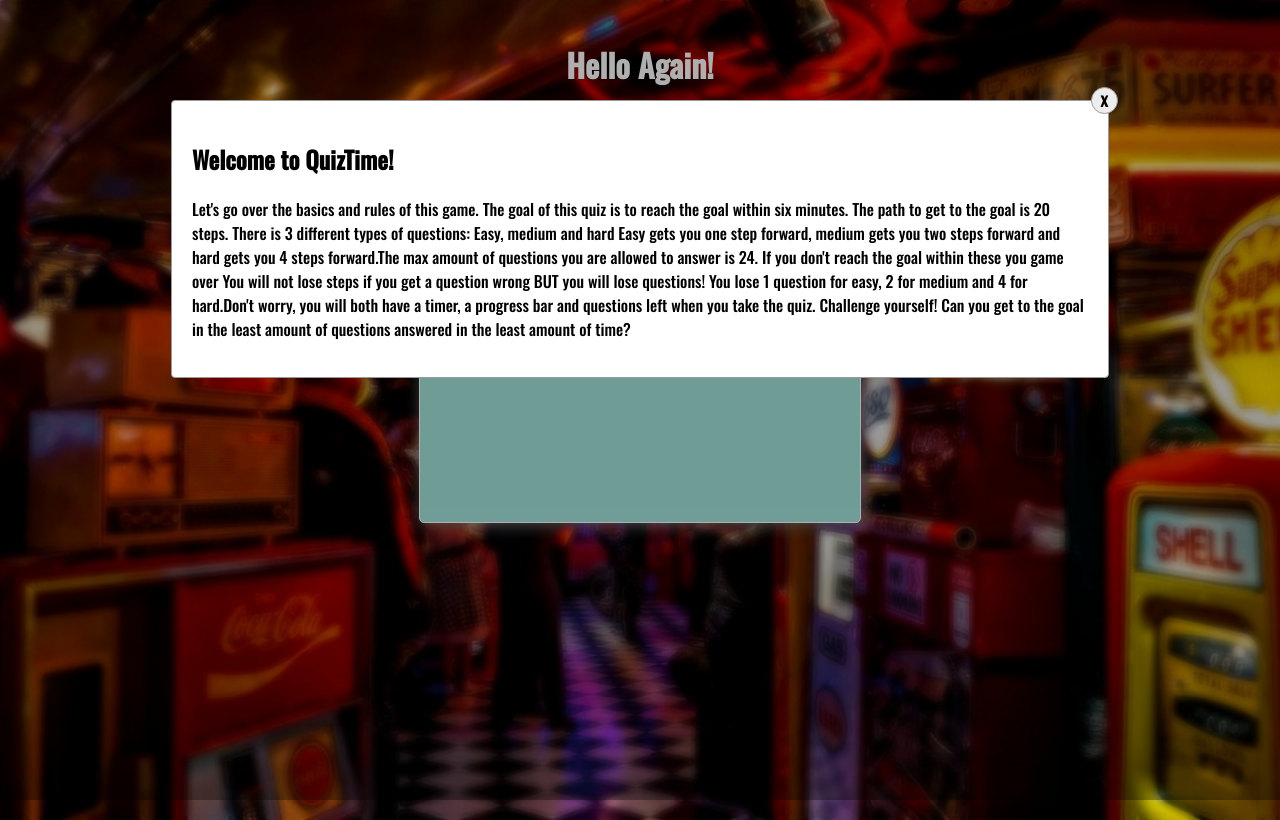
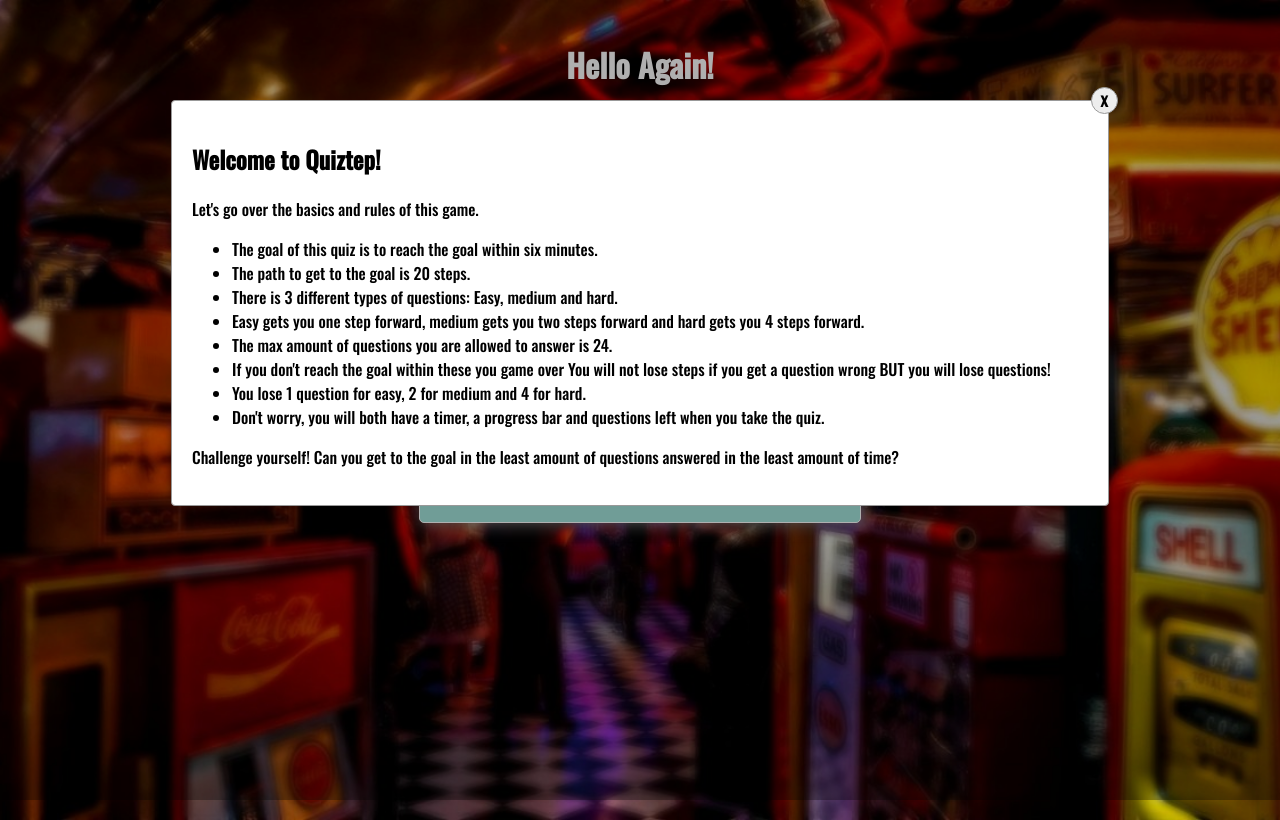
Before and after one commit to annaester/technigo-final-project, a React (Create React App) app in the folder frontend/: page / in a window 1280 px wide. Both pictures are taken after a click on the button "RULES". Built offline with nearby package versions, Linux system fonts and the light colour scheme; the HTML template or start-up script is replaced by a standard one.

Commit message:
added reducer and counter

```diff
--- a/frontend/src/components/Game.js
+++ b/frontend/src/components/Game.js
@@ -7,6 +7,10 @@ import { fetchEasyQuestions } from "../reducers/questions";
 import { fetchMiddleQuestions } from "../reducers/questions";
 import { fetchHardQuestions } from "../reducers/questions";
 import styled from "styled-components";
+import Timer from "./Timer";
+
+import { counter } from "../reducers/counter";
+
 // import GameCard from "./GameCard";
 
 const GameBoard = styled.main`
@@ -29,9 +33,12 @@ const GameCard = styled.div`
 `;
 
 const Game = () => {
-  const [amountOfQuestions, setAmountOfQuestions] = useState(24);
+  // const [amountOfQuestions, setAmountOfQuestions] = useState(24);
   const accessToken = useSelector((store) => store.member.accessToken);
   const questions = useSelector((store) => store.questions.questionList);
+  const amountOfQ = useSelector((store) => store.questions.amountOfQuestions);
+
+  // const counter = useSelector((store) => store.counter.counter);
 
   const dispatch = useDispatch();
   const navigate = useNavigate();
@@ -55,11 +62,11 @@ const Game = () => {
       <button onClick={logout}>Sign out!</button>
       <GameBoard>
         <TimeAndQ>
-          <p>Timer 06:00</p>
-          <p>You have {amountOfQuestions} Q's left</p>
+          <Timer />
+          <p>You have {amountOfQ} Q's left</p>
         </TimeAndQ>
         <p>QuizTime</p>
-        <p>Start the game by choosing a level</p>
+        <button onClick={() => {}}>Start the game</button>
         {/* <GameCard/> */}
 
         <GameCard>
@@ -67,7 +74,7 @@ const Game = () => {
             <button
               onClick={() => {
                 dispatch(fetchEasyQuestions());
-                setAmountOfQuestions(amountOfQuestions - 1);
+                // setAmountOfQuestions(amountOfQuestions - 1);
               }}
             >
               Easy Questions
@@ -75,7 +82,7 @@ const Game = () => {
             <button
               onClick={() => {
                 dispatch(fetchMiddleQuestions());
-                setAmountOfQuestions(amountOfQuestions - 2);
+                // setAmountOfQuestions(amountOfQuestions - 2);
               }}
             >
               Middle Questions
@@ -83,7 +90,7 @@ const Game = () => {
             <button
               onClick={() => {
                 dispatch(fetchHardQuestions());
-                setAmountOfQuestions(amountOfQuestions - 4);
+                // setAmountOfQuestions(amountOfQuestions - 4);
               }}
             >
               Hard Questions
--- a/frontend/src/components/Profile.js
+++ b/frontend/src/components/Profile.js
@@ -6,8 +6,6 @@ import styled from "styled-components";
 import Rules from "./Rules";
 
 const ProfileHeader = styled.header`
-  height: 50px;
-
   button {
     margin: 20px;
   }
@@ -22,7 +20,14 @@ const InfoBox = styled.aside`
   display: flex;
   flex-direction: column;
   width: 100px;
-  margin: 20px;
+
+  a {
+    margin-left: 20px;
+  }
+
+  button {
+    margin-left: 20px;
+  }
 `;
 
 const ProfileBox = styled.div`
@@ -43,6 +48,8 @@ const Profile = () => {
   const [rules, setRules] = useState(false);
 
   const accessToken = useSelector((store) => store.member.accessToken);
+  const username = useSelector((store) => store.member.username);
+
   const dispatch = useDispatch();
   const navigate = useNavigate();
 
@@ -66,14 +73,14 @@ const Profile = () => {
         <button onClick={logout}>Sign out!</button>
       </ProfileHeader>{" "}
       <InfoBox>
-        <input type="button" value="RULES" onClick={toggleRules} />
+        <button onClick={toggleRules}>RULES</button>
         {rules && <Rules handleClose={toggleRules} />}
         <Link to="/scoreboard">scoreboard</Link>
       </InfoBox>
       <ProfileMain>
         <ProfileBox>
           <AvatarPic></AvatarPic>
-          <h1>Welcome 'username' to your gamepage</h1>
+          <h1>Welcome {username} to your gamepage</h1>
           <Link to="/game">Lets start the game</Link>
         </ProfileBox>
       </ProfileMain>
--- a/frontend/src/components/Rules.js
+++ b/frontend/src/components/Rules.js
@@ -45,20 +45,34 @@ const Rules = (props) => {
     <RulesBackground>
       <RulesBox>
         <CloseIcon onClick={props.handleClose}>x</CloseIcon>
-        <h2>Welcome to QuizTime!</h2>
+        <h2>Welcome to Quiztep!</h2>
+        <p>Let's go over the basics and rules of this game.</p>
+        <ul>
+          <li>
+            The goal of this quiz is to reach the goal within six minutes.{" "}
+          </li>
+          <li>The path to get to the goal is 20 steps. </li>
+          <li>
+            There is 3 different types of questions: Easy, medium and hard.
+          </li>
+          <li>
+            Easy gets you one step forward, medium gets you two steps forward
+            and hard gets you 4 steps forward.
+          </li>
+          <li>The max amount of questions you are allowed to answer is 24.</li>
+          <li>
+            If you don't reach the goal within these you game over You will not
+            lose steps if you get a question wrong BUT you will lose questions!
+          </li>
+          <li>You lose 1 question for easy, 2 for medium and 4 for hard.</li>
+          <li>
+            Don't worry, you will both have a timer, a progress bar and
+            questions left when you take the quiz.{" "}
+          </li>
+        </ul>
         <p>
-          Let's go over the basics and rules of this game. The goal of this quiz
-          is to reach the goal within six minutes. The path to get to the goal
-          is 20 steps. There is 3 different types of questions: Easy, medium and
-          hard Easy gets you one step forward, medium gets you two steps forward
-          and hard gets you 4 steps forward.The max amount of questions you are
-          allowed to answer is 24. If you don't reach the goal within these you
-          game over You will not lose steps if you get a question wrong BUT you
-          will lose questions! You lose 1 question for easy, 2 for medium and 4
-          for hard.Don't worry, you will both have a timer, a progress bar and
-          questions left when you take the quiz. Challenge yourself! Can you get
-          to the goal in the least amount of questions answered in the least
-          amount of time?
+          Challenge yourself! Can you get to the goal in the least amount of
+          questions answered in the least amount of time?
         </p>
       </RulesBox>
     </RulesBackground>
--- a/frontend/src/components/Scoreboard.js
+++ b/frontend/src/components/Scoreboard.js
@@ -16,7 +16,7 @@ const Scoreboard = () => {
   return (
     <>
       <Link to="/profile">Go back to profile</Link>
-      <h1>Scorboard</h1>
+      <h1>Scoreboard</h1>
     </>
   );
 };
--- a/frontend/src/components/Timer.js
+++ b/frontend/src/components/Timer.js
@@ -1,7 +1,14 @@
 import React, { useState, useEffect } from "react";
 
 const Timer = () => {
-  const [count, setCount] = useState(60);
+  const [count, setCount] = useState(360);
+
+  const minutes = Math.floor(count / 60);
+  var seconds = count % 60;
+  const formatted =
+    minutes.toString().padStart(2, "0") +
+    ":" +
+    seconds.toString().padStart(2, "0");
 
   useEffect(() => {
     const timer = count > 0 && setInterval(() => setCount(count - 1), 1000);
@@ -10,7 +17,7 @@ const Timer = () => {
 
   return (
     <div>
-      <div>Countdown: {count}</div>
+      <div>Time left: {formatted}</div>
     </div>
   );
 };
--- /dev/null
+++ b/frontend/src/reducers/counter.js
@@ -0,0 +1,25 @@
+import { createSlice } from "@reduxjs/toolkit";
+
+export const counter = createSlice({
+  name: "counter",
+  initialState: {
+    amountOfQuestions: 24,
+    quizStart: true,
+    quizOver: false,
+  },
+
+  reducers: {
+    reduceOneQ: (store) => {
+      store.amountOfQuestions -= 1;
+    },
+    reduceTwoQ: (store) => {
+      store.amountOfQuestions -= 2;
+    },
+    reduceFourQ: (store) => {
+      store.amountOfQuestions -= 4;
+    },
+    reduceByAmount: (store, action) => {
+      store.amountOfQuestions -= action.payload;
+    },
+  },
+});
--- a/frontend/src/reducers/questions.js
+++ b/frontend/src/reducers/questions.js
@@ -6,6 +6,7 @@ export const questions = createSlice({
   name: "questions",
   initialState: {
     questionList: [],
+    amountOfQuestions: 24,
     error: null,
     quizStart: true,
     quizOver: false,
@@ -17,6 +18,9 @@ export const questions = createSlice({
     },
     setError: (store, action) => {
       store.error = action.payload;
+    },
+    setAmountOfQuestions: (store, action) => {
+      store.amountOfQuestions = action.payload;
     },
 
     // reducers för:
@@ -76,6 +80,8 @@ export const fetchEasyQuestions = () => {
       .then((json) => {
         const randomQ = Math.floor(Math.random() * json.length);
         dispatch(questions.actions.setQuestionList(json[randomQ]));
+
+        dispatch(questions.actions.setAmountOfQuestions());
         // dispatch(ui.action.setLoading())
       });
   };
```
